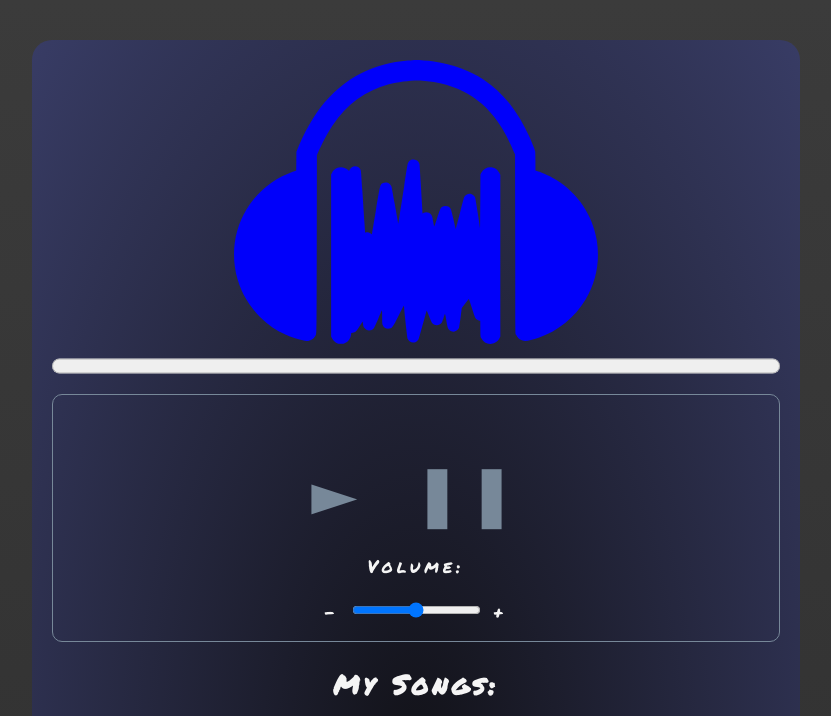
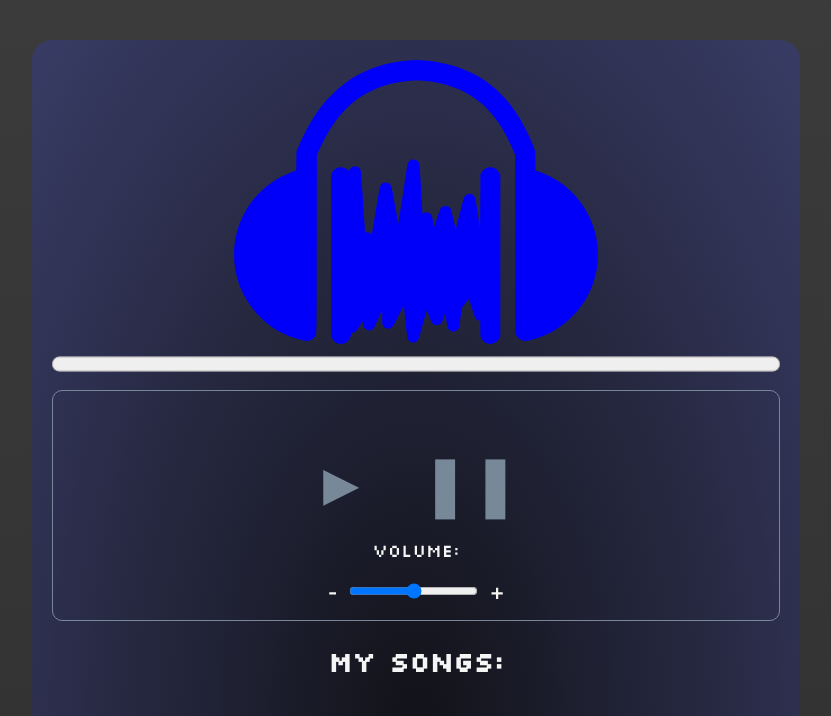
Before and after one commit to ArthurDevA/MP3-Player-N2-FundProgII, a plain HTML site: page index.html in a window 1280 px wide. Shown: the top 716 px of the page, without its empty margins (224-1055 px from the left). Drawn offline with Linux system fonts and the light colour scheme.

Commit message:
3) mudando fonte

```diff
--- a/index.html
+++ b/index.html
@@ -6,10 +6,9 @@
     <meta http-equiv="X-UA-Compatible" content="ie=edge" />
     <title>Music Player</title>
     <link rel="stylesheet" href="styles.css" />
-    <link
-      href="https://fonts.googleapis.com/css2?family=Permanent+Marker&display=swap"
-      rel="stylesheet"
-    />
+    <link rel="preconnect" href="https://fonts.googleapis.com">
+    <link rel="preconnect" href="https://fonts.gstatic.com" crossorigin>
+    <link href="https://fonts.googleapis.com/css2?family=Silkscreen&display=swap" rel="stylesheet">
   </head>
 
   <body>
--- a/styles.css
+++ b/styles.css
@@ -1,7 +1,6 @@
 html {
   font-size: 10px;
-  font-family: "Permanent Marker", cursive;
-  letter-spacing: 4px;
+  font-family: 'Silkscreen', sans-serif;
 }
 
 body {
```
